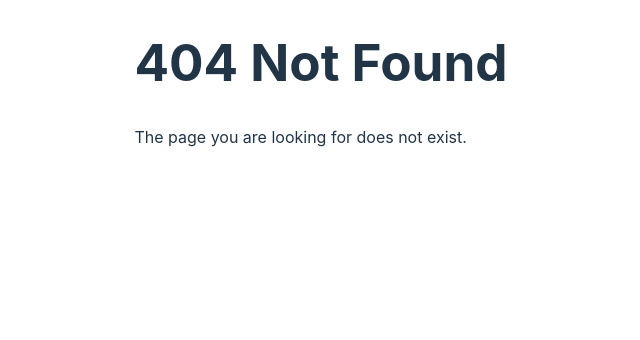
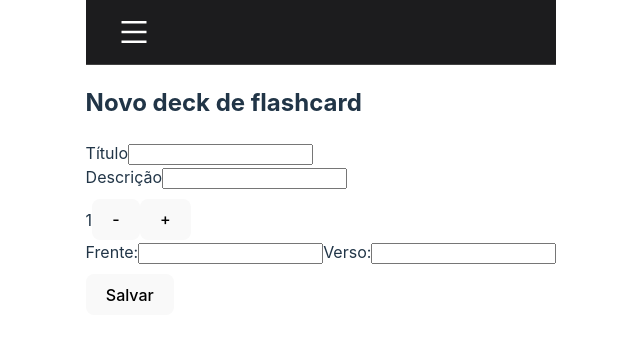
Before and after one commit to GracieleRodrigues-dev/teachfy_front, a React (Vite) app in the folder teachfy/: page /decks/novo-deck/flashcard/byMe in a window 1280 px wide. Before the commit this address had no page. Shown: the top 340 px of the page, without its empty margins (319-959 px from the left). Built offline with nearby package versions, Linux system fonts and the light colour scheme; no server answers.

Commit message:
atualizando a branch

```diff
--- /dev/null
+++ b/teachfy/src/components/NewDeckFlashcard/AnkiCard.tsx
@@ -0,0 +1,57 @@
+import React from 'react';
+
+interface AnkiCardProps {
+  card: {
+    cardNumber: number;
+    frontText: string;
+    backText: string;
+  };
+  onDelete: (cardNumber: number) => void;
+  onAdd: () => void;
+  onUpdate: (cardNumber: number, position: string, value: string) => void;
+}
+
+const AnkiCard: React.FC<AnkiCardProps> = ({ card, onDelete, onAdd, onUpdate }) => {
+  const handleFrontTextChange = (e: React.ChangeEvent<HTMLInputElement>) => {
+    onUpdate(card.cardNumber, 'frontText', e.target.value);
+  };
+
+  const handleBackTextChange = (e: React.ChangeEvent<HTMLInputElement>) => {
+    onUpdate(card.cardNumber, 'backText', e.target.value);
+  };
+
+  const handleDeleteClick = () => {
+    onDelete(card.cardNumber);
+  };
+  const handleAddClick = () => {
+    onAdd();
+  };
+
+  return (
+    <div className="anki-card">
+      <div className="anki-card-header">
+        <span>{card.cardNumber}</span>
+        <button type="button" onClick={handleDeleteClick}>-</button>
+        <button type="button" onClick={handleAddClick}>+</button>
+      </div>
+      <div className="anki-card-body">
+        <label htmlFor={`frontText-${card.cardNumber}`}>Frente:</label>
+        <input
+          type="text"
+          id={`frontText-${card.cardNumber}`}
+          value={card.frontText}
+          onChange={handleFrontTextChange}
+        />
+        <label htmlFor={`backText-${card.cardNumber}`}>Verso:</label>
+        <input
+          type="text"
+          id={`backText-${card.cardNumber}`}
+          value={card.backText}
+          onChange={handleBackTextChange}
+        />
+      </div>
+    </div>
+  );
+};
+
+export default AnkiCard;
--- /dev/null
+++ b/teachfy/src/components/NewDeckFlashcard/NewDeckFlashCardByMeForm.tsx
@@ -0,0 +1,88 @@
+import React, { useState } from 'react';
+import AnkiCard from './AnkiCard';
+
+interface NewDeckFlashCardByMeProps {
+  title: string;
+  description: string;
+  directory: string;
+  isPublic: boolean;
+  isDuplicable: boolean;
+}
+
+interface Card {
+  cardNumber: number;
+  frontText: string;
+  backText: string;
+}
+
+export const NewDeckFlashCardByMeForm: React.FC<NewDeckFlashCardByMeProps> = ({ title, description,directory,isPublic, isDuplicable})=> {
+  const [newTitle,setTitle] = useState(title);
+  const [newDescription,setDescription] = useState(description);
+  const [cards, setCards] = useState<Card[]>([{ cardNumber: 1, frontText: '', backText: '' }]);
+
+  const saveDeck = () => {
+    console.log( title, description,directory,isPublic, isDuplicable);
+  };
+
+
+  const handleAddCard = () => {
+    const nextCardNumber = cards.length + 1;
+    setCards([...cards, { cardNumber: nextCardNumber, frontText: '', backText: '' }]);
+  };
+
+  const handleDeleteCard = (cardNumber: number) => {
+    if (cards.length > 1) {
+      const updatedCards = cards.filter((card) => card.cardNumber !== cardNumber);
+      setCards(updatedCards);
+    }
+  };
+
+  const handleUpdateCard = (cardNumber: number, position: string, value: string) => {
+    const updatedCards = cards.map((card) => {
+      if (card.cardNumber === cardNumber) {
+        return { ...card, [position]: value };
+      }
+      return card;
+    });
+    setCards(updatedCards);
+  };
+
+
+  return (
+    <form onSubmit={saveDeck}>
+      <div className="newDeck-container">
+        <div className="newDeck-section">
+          <h2 className="newDeck-title">Novo deck de flashcard</h2>
+          <div>
+            <label htmlFor="title">Título</label>
+            <input
+              type="text"
+              id="title"
+              value={newTitle}
+              onChange={(e) => setTitle(e.target.value)}
+            />
+          </div>
+          <div>
+            <label htmlFor="description">Descrição</label>
+            <input
+              type="text"
+              id="description"
+              value={newDescription}
+              onChange={(e) => setDescription(e.target.value)}
+            />
+          {cards.map((card) => (
+              <AnkiCard
+                key={card.cardNumber}
+                card={card}
+                onDelete={handleDeleteCard}
+                onAdd={handleAddCard}
+                onUpdate={handleUpdateCard}
+              />
+            ))}
+          </div>
+        </div>
+      </div>
+      <button type="button" onClick={saveDeck}>Salvar</button>
+    </form>
+  );
+};
--- a/teachfy/src/components/NewDeckFlashcard/NewDeckFlashCardForm.tsx
+++ b/teachfy/src/components/NewDeckFlashcard/NewDeckFlashCardForm.tsx
@@ -1,13 +1,102 @@
-const NewDeckFlashCardForm = () => {
+import React, { useState } from 'react';
+import DeckCreationModal from '../modals/DeckCreationModal';
+import { useNavigate  } from 'react-router-dom';
+
+/*interface NewDeckFlashCardProps {
+    title: string,
+    description: string,
+    directory: string,
+    isPublic: boolean,
+    isDuplicable: boolean,
+    selectedCard: string
+}*/
+
+export const NewDeckFlashCardForm= () => {
+  const [title, setTitle] = useState('');
+  const [description, setDescription] = useState('');
+  const [directory, setDirectory] = useState('');
+  const [isPublic, setPublic] = useState(false);
+  const [isDuplicable, setDuplicable] = useState(false);
+  const [isModalOpen, setModalOpen] = useState(false);
+  const [selectedCard, setSelectedCard] = useState('');
+  const navigate = useNavigate();
+
+  const closeModal = () => {
+    setModalOpen(false);
+  };
+
+  const newDeck = () => {
+    console.log(selectedCard)
+    if (selectedCard === 'byMe') {
+      navigate('/decks/novo-deck/flashcard/byMe', { state: { title, description } });
+    } else if (selectedCard === 'byAI') {
+      navigate('/decks/novo-deck/flashcard/byAI', { state: { title, description } });
+    }
+  };
+
+  const handleCardSelection = (card: string) => {
+    setSelectedCard(card);
+  };
+
+  const handleSubmit = (e: React.FormEvent) => {
+    e.preventDefault();
+    setModalOpen(true);
+  };
+
   return (
+    <form onSubmit={handleSubmit}>
       <div className="newDeck-container">
         <div className="newDeck-section">
-            <h2 className="newDeck-title">Novo deck de flashcards</h2>
-            <div className="newDeck-wrapper">
+          <h2 className="newDeck-title">Novo deck de flashcard</h2>
+        </div>
+        <div>
+          <label htmlFor="title">Título</label>
+          <input
+            type="text"
+            id="title"
+            value={title}
+            onChange={(e) => setTitle(e.target.value)}
+          />
+        </div>
+        <div>
+          <label htmlFor="description">Descrição</label>
+          <input
+            type="text"
+            id="description"
+            value={description}
+            onChange={(e) => setDescription(e.target.value)}
+          />
+        </div>
+        <div>
+          <label htmlFor="directory">Diretório</label>
+          <input
+            type="file"
+            id="directory"
+            value={directory}
+            onChange={(e) => setDirectory(e.target.value)}
+          />
+        </div>
+        <div>
+          <label htmlFor="isPublic">Deck público</label>
+          <input
+            type="checkbox"
+            id="isPublic"
+            checked={isPublic}
+            onChange={(e) => setPublic(e.target.checked)}
+          />
+        </div>
+        <div>
+          <label htmlFor="isDuplicable">Permite duplicação</label>
+          <input
+            type="checkbox"
+            id="isDuplicable"
+            checked={isDuplicable}
+            onChange={(e) => setDuplicable(e.target.checked)}
+          />
         </div>
       </div>
-        </div>
+      <button type="submit">Criar</button>
+      {isModalOpen && <DeckCreationModal onClose={closeModal} onSubmit={newDeck} handleCardSelection={handleCardSelection} />}
+    </form>
   );
 };
-
-    export default NewDeckFlashCardForm;
--- /dev/null
+++ b/teachfy/src/pages/NewDeckFlashCardByMePage.tsx
@@ -0,0 +1,19 @@
+import { useLocation } from "react-router-dom";
+import { NewDeckFlashCardByMeForm } from "../components/NewDeckFlashcard/NewDeckFlashCardByMeForm";
+import Sidebar from "../components/SidebarMenu/Sidebar";
+
+
+const NewDeckFlashCardPage =() => {
+  const location = useLocation(); // Use o hook useLocation para obter a localização atual
+  const { state } = location;
+  const { title, description, directory, isPublic, isDuplicable } = state || {};
+
+return (
+    <div>
+          <Sidebar/>
+          <NewDeckFlashCardByMeForm title={title} description={description} directory={directory} isPublic={isPublic} isDuplicable={isDuplicable}/>
+    </div>
+  );
+};
+
+export default NewDeckFlashCardPage;
--- a/teachfy/src/pages/NewDeckFlashCardPage.tsx
+++ b/teachfy/src/pages/NewDeckFlashCardPage.tsx
@@ -1,5 +1,6 @@
-import NewDeckFlashCardForm from "../components/NewDeckFlashcard/NewDeckFlashCardForm";
+import { NewDeckFlashCardForm } from "../components/NewDeckFlashcard/NewDeckFlashCardForm";
 import Sidebar from "../components/SidebarMenu/Sidebar";
+
 
 const NewDeckFlashCardPage = () => {
 return (
--- a/teachfy/src/routes.tsx
+++ b/teachfy/src/routes.tsx
@@ -8,6 +8,7 @@ import LoginPage from './pages/LoginPage';
 import NewDeckPage from './pages/NewDeckPage';
 import NewDeckAvaliativoPage from './pages/NewDeckAvaliativoPage';
 import NewDeckFlashCardPage from './pages/NewDeckFlashCardPage';
+import NewDeckFlashCardByMePage from './pages/NewDeckFlashCardByMePage';
 
 export default function AppRoutes() {
   return (
@@ -20,6 +21,8 @@ export default function AppRoutes() {
       <Route path="/decks/novo-deck" element={<NewDeckPage/>}/>
       <Route path="/decks/novo-deck/avaliativo" element={<NewDeckAvaliativoPage/>}/>
       <Route path="/decks/novo-deck/flashcard" element={<NewDeckFlashCardPage/>}/>
+      <Route path="/decks/novo-deck/flashcard/byMe" element={<NewDeckFlashCardByMePage/>}/>
+      {/* <Route path="/decks/novo-deck/flashcard/byAI" element={<NewDeckFlashCardPage/>}/> */}
       <Route path="*" element={<NotFound />} />
     </Routes>
   );
```
Lines whose indentation alone changed are shown as unchanged.
